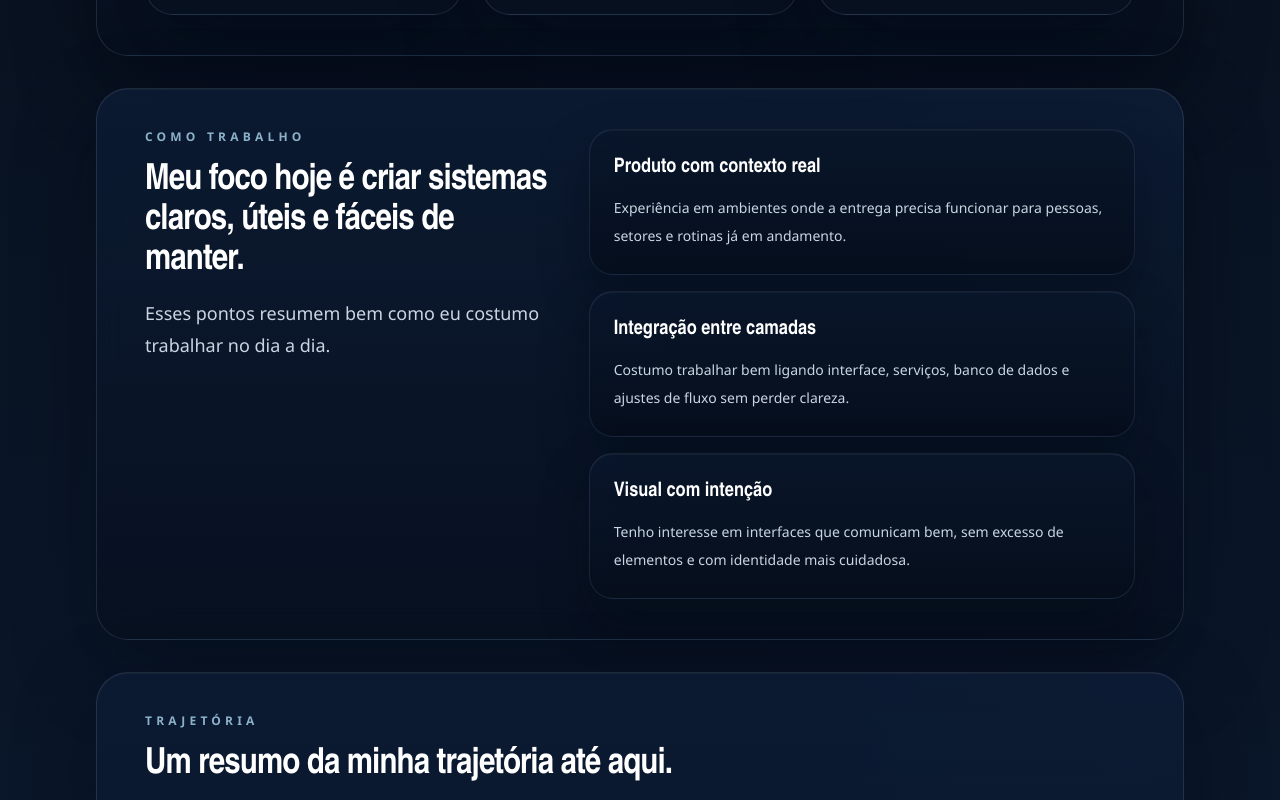
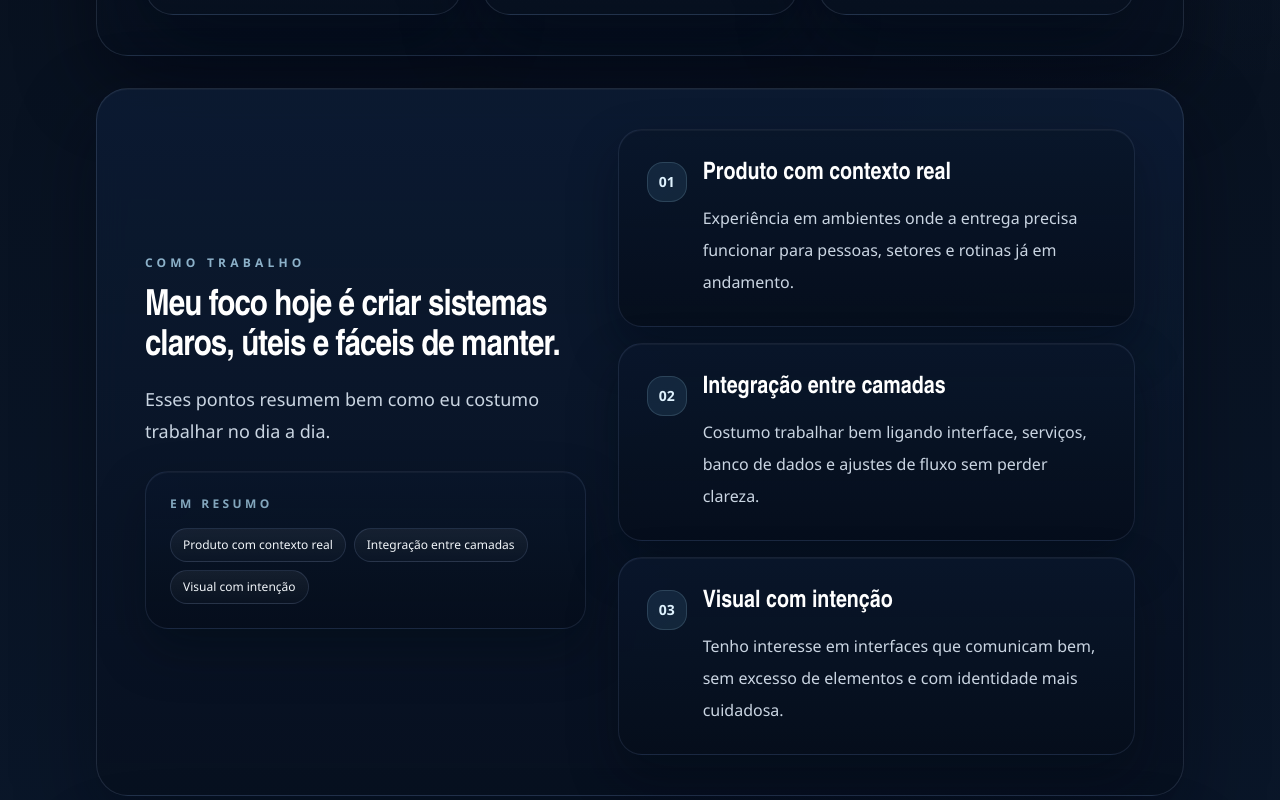
Before and after one commit to Leo-Chaves/CV-Leonardo-Chaves-, a Next.js app in the folder curriculo/: page / in a window 1280 px wide. Shown: the part 1800-2600 px from the top of the page. Built offline with nearby package versions, Linux system fonts and the light colour scheme.

Commit message:
Modo de trabalho

```diff
--- a/curriculo/app/jogo-da-forca/page.tsx
+++ b/curriculo/app/jogo-da-forca/page.tsx
@@ -53,18 +53,6 @@ export default function HangmanProjectPage() {
                   Jogar agora
                 </a>
               </div>
-
-              <div className="mt-8 flex flex-wrap gap-3">
-                <span className="pill rounded-full px-4 py-2 text-sm font-medium text-slate-100">
-                  Títulos em português
-                </span>
-                <span className="pill rounded-full px-4 py-2 text-sm font-medium text-slate-100">
-                  Popup de vitória e derrota
-                </span>
-                <span className="pill rounded-full px-4 py-2 text-sm font-medium text-slate-100">
-                  Layout mais confortável no mobile
-                </span>
-              </div>
             </div>
           </div>
         </section>
--- a/curriculo/app/page.tsx
+++ b/curriculo/app/page.tsx
@@ -26,7 +26,7 @@ export default function Home() {
         links={[
           { label: "Projetos", href: "#projetos" },
           { label: "Como trabalho", href: "#como-trabalho" },
-          { label: "Trajetória", href: "#experiencia" },
+          { label: "Trajet\u00f3ria", href: "#experiencia" },
           { label: "Stack", href: "#stack" },
           { label: "Contato", href: "#contato" },
           { label: "Jogo da Forca", href: "/jogo-da-forca" },
@@ -38,7 +38,7 @@ export default function Home() {
           <div className="grid gap-10 lg:grid-cols-[1.14fr_0.86fr] lg:items-center">
             <div>
               <span className="pill inline-flex rounded-full px-4 py-2 text-xs font-semibold uppercase tracking-[0.3em] text-sky-100/80">
-                Portfólio
+                {"Portf\u00f3lio"}
               </span>
 
               <div className="mt-6">
@@ -126,7 +126,7 @@ export default function Home() {
             <aside className="grid gap-4">
               <div className="surface-card rounded-[1.9rem] p-6 sm:p-8">
                 <p className="text-xs font-semibold uppercase tracking-[0.3em] text-sky-200/70">
-                  Visão geral
+                  {"Vis\u00e3o geral"}
                 </p>
                 <p className="mt-5 text-base leading-8 text-slate-300">
                   {personalInfo.summary}
@@ -135,7 +135,7 @@ export default function Home() {
 
               <div className="surface-card rounded-[1.9rem] p-6 sm:p-8">
                 <p className="text-xs font-semibold uppercase tracking-[0.3em] text-sky-200/70">
-                  O que você encontra aqui
+                  {"O que voc\u00ea encontra aqui"}
                 </p>
 
                 <div className="mt-5 grid gap-3">
@@ -189,30 +189,59 @@ export default function Home() {
           id="como-trabalho"
           className="section-card rounded-[2rem] px-6 py-8 sm:px-8 sm:py-10 lg:px-12"
         >
-          <div className="grid gap-10 lg:grid-cols-[0.85fr_1.15fr] lg:items-start">
-            <SectionHeading
-              eyebrow="Como trabalho"
-              title="Meu foco hoje é criar sistemas claros, úteis e fáceis de manter."
-              description="Esses pontos resumem bem como eu costumo trabalhar no dia a dia."
-            />
+          <div className="grid gap-8 xl:grid-cols-[0.92fr_1.08fr] xl:items-center">
+            <div className="space-y-6">
+              <SectionHeading
+                eyebrow="Como trabalho"
+                title={"Meu foco hoje \u00e9 criar sistemas claros, \u00fateis e f\u00e1ceis de manter."}
+                description="Esses pontos resumem bem como eu costumo trabalhar no dia a dia."
+              />
+
+              <article className="surface-card rounded-[1.45rem] p-5 sm:p-6">
+                <p className="text-xs font-semibold uppercase tracking-[0.28em] text-sky-200/70">
+                  Em resumo
+                </p>
+                <div className="mt-4 flex flex-wrap gap-2">
+                  {highlights.map((item) => (
+                    <span
+                      key={`summary-${item.title}`}
+                      className="pill rounded-full px-3 py-2 text-xs font-medium text-slate-100"
+                    >
+                      {item.title}
+                    </span>
+                  ))}
+                </div>
+              </article>
+            </div>
 
             <div className="grid gap-4">
-              {highlights.map((item) => (
-                <article key={item.title} className="surface-card rounded-[1.5rem] p-6">
-                  <h3 className="display-font text-xl font-semibold text-white">{item.title}</h3>
-                  <p className="mt-3 text-sm leading-7 text-slate-300">{item.description}</p>
+              {highlights.map((item, index) => (
+                <article key={item.title} className="surface-card rounded-[1.5rem] p-6 sm:p-7">
+                  <div className="flex items-start gap-4">
+                    <span className="mt-1 inline-flex h-10 w-10 shrink-0 items-center justify-center rounded-2xl border border-sky-200/15 bg-sky-300/10 text-sm font-semibold text-sky-100">
+                      0{index + 1}
+                    </span>
+
+                    <div>
+                      <h3 className="display-font text-2xl font-semibold text-white">
+                        {item.title}
+                      </h3>
+                      <p className="mt-3 max-w-2xl text-sm leading-8 text-slate-300 sm:text-base">
+                        {item.description}
+                      </p>
+                    </div>
+                  </div>
                 </article>
               ))}
             </div>
           </div>
         </section>
-
         <section id="experiencia" className="section-card rounded-[2rem] px-6 py-8 sm:px-8 sm:py-10 lg:px-12">
           <div className="flex flex-col gap-8">
             <SectionHeading
-              eyebrow="Trajetória"
-              title="Um resumo da minha trajetória até aqui."
-              description="Deixei só o que ajuda a entender por onde passei e no que venho trabalhando."
+              eyebrow="Trajet\u00f3ria"
+              title="Um resumo da minha trajetÃ³ria atÃ© aqui."
+              description="Deixei sÃ³ o que ajuda a entender por onde passei e no que venho trabalhando."
             />
 
             <div className="grid gap-5">
@@ -229,7 +258,7 @@ export default function Home() {
               <SectionHeading
                 eyebrow="Stack e rotina"
                 title="Tecnologias que mais aparecem no meu dia a dia."
-                description="Essas são as ferramentas que eu mais uso nos projetos e nos estudos."
+                description="Essas sÃ£o as ferramentas que eu mais uso nos projetos e nos estudos."
               />
 
               <div className="mt-8 grid gap-4">
@@ -254,12 +283,12 @@ export default function Home() {
             <div className="grid gap-4">
               <article className="surface-card rounded-[1.5rem] p-6">
                 <p className="text-xs font-semibold uppercase tracking-[0.28em] text-sky-200/65">
-                  Base acadêmica
+                  {"Base acad\u00eamica"}
                 </p>
                 <div className="mt-4 rounded-[1.2rem] border border-white/8 bg-black/12 p-5">
                   <h3 className="text-lg font-semibold text-white">{personalInfo.educationLabel}</h3>
                   <p className="mt-3 text-sm leading-7 text-slate-300">
-                    A formação aparece como base da trajetória, sem ocupar uma seção inteira da home.
+                    {"A forma\u00e7\u00e3o aparece como base da trajet\u00f3ria, sem ocupar uma se\u00e7\u00e3o inteira da home."}
                   </p>
                 </div>
               </article>
@@ -270,8 +299,9 @@ export default function Home() {
                 </p>
                 <p className="mt-4 text-sm leading-7 text-slate-300">
                   Seguir evoluindo em desenvolvimento de software com mais projetos web,
-                  interfaces melhores, integrações sólidas e cada vez mais repertório em
-                  construção de produto.
+                  {"interfaces melhores, integra\u00e7\u00f5es s\u00f3lidas e cada vez mais repert\u00f3rio em"}
+                  {" "}
+                  {"constru\u00e7\u00e3o de produto."}
                 </p>
               </article>
             </div>
@@ -283,7 +313,7 @@ export default function Home() {
             <SectionHeading
               eyebrow="Contato"
               title="Vamos conversar."
-              description="Se quiser falar sobre oportunidade, projeto ou parceria, estes são os canais."
+              description="Se quiser falar sobre oportunidade, projeto ou parceria, estes sÃ£o os canais."
             />
 
             <div className="grid gap-4 lg:grid-cols-3">
--- a/curriculo/components/hangman-game.tsx
+++ b/curriculo/components/hangman-game.tsx
@@ -145,21 +145,21 @@ export function HangmanGame() {
         </aside>
 
         <section className="section-card order-2 rounded-[1.9rem] p-5 sm:p-7 xl:order-1">
-          <div className="flex flex-col gap-5 md:flex-row md:items-start md:justify-between">
+          <div className="flex flex-col gap-4 lg:flex-row lg:items-center lg:justify-between">
             <div>
               <h2 className="display-font text-3xl font-semibold text-white sm:text-4xl">
                 Jogo da Forca
               </h2>
             </div>
 
-            <div className="flex flex-wrap gap-3">
-              <span className="rounded-full border border-sky-200/15 bg-sky-300/10 px-4 py-2 text-xs font-semibold uppercase tracking-[0.2em] text-sky-100">
+            <div className="flex flex-col gap-3 sm:flex-row sm:items-center lg:shrink-0">
+              <span className="rounded-full border border-sky-200/15 bg-sky-300/10 px-5 py-2.5 text-xs font-semibold uppercase tracking-[0.24em] text-sky-100 sm:px-6">
                 Tema: filmes
               </span>
               <button
                 type="button"
                 onClick={resetGame}
-                className="rounded-full border border-sky-200/20 bg-sky-300 px-5 py-3 text-sm font-semibold text-slate-950 hover:-translate-y-0.5 hover:bg-sky-200"
+                className="rounded-full border border-sky-200/20 bg-sky-300 px-6 py-3 text-base font-semibold text-slate-950 hover:-translate-y-0.5 hover:bg-sky-200 sm:text-lg"
               >
                 Novo jogo
               </button>
```
